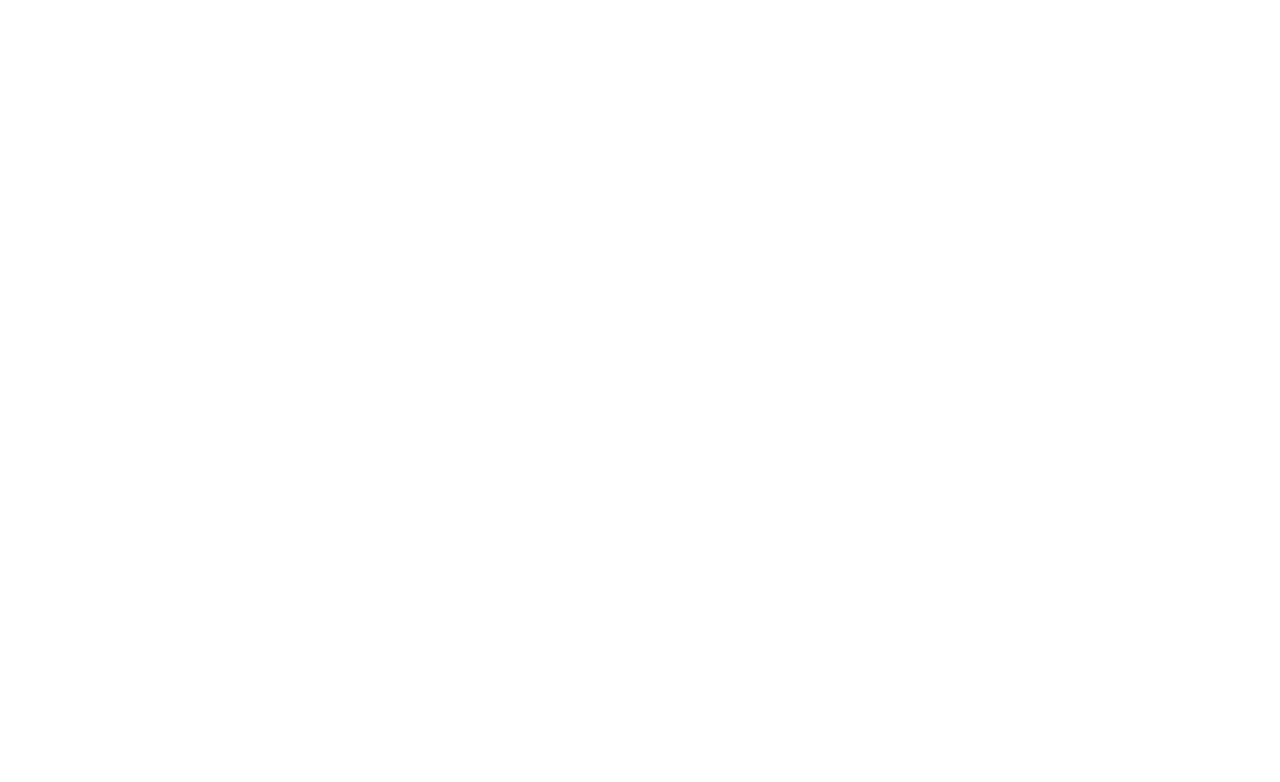
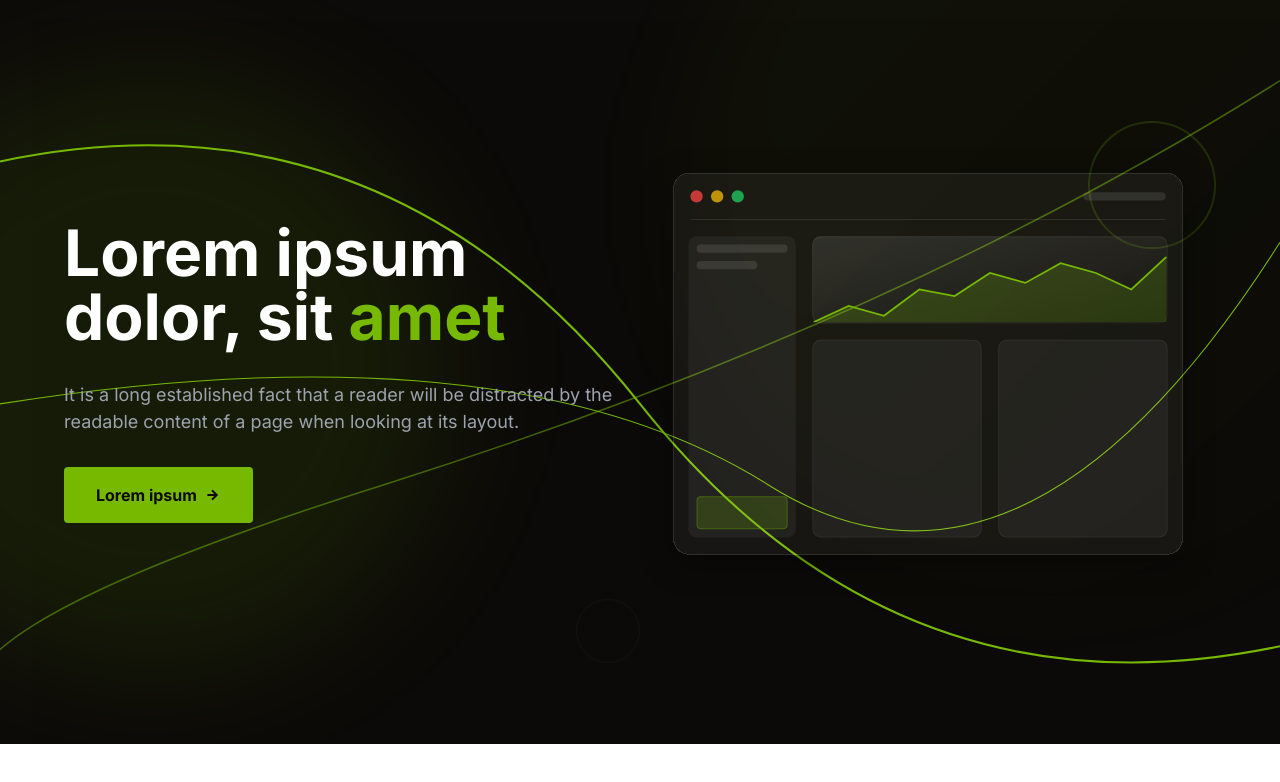
Before and after one commit to andre-menezes/ed-tech, a plain HTML site: page index.html in a window 1280 px wide. Drawn offline with nearby package versions, Linux system fonts and the light colour scheme.

Commit message:
feat: hero banner

```diff
--- /dev/null
+++ b/assets/styles/base.css
@@ -0,0 +1,108 @@
+:root {
+  --dark-color: #0c0a08;
+  --color-primary: #76b900;
+}
+
+* {
+  margin: 0;
+  padding: 0;
+  border: 0;
+  box-sizing: border-box;
+}
+
+*::before,
+*::after {
+  box-sizing: border-box;
+}
+
+html {
+  -webkit-font-smoothing: antialiased;
+  -moz-osx-font-smoothing: grayscale;
+  scroll-behavior: smooth;
+}
+
+body {
+  margin: 0;
+  padding: 0;
+  font-size: 16px;
+  font-family: Inter, sans-serif;
+  line-height: 1.5;
+  color: inherit;
+  background-color: inherit;
+}
+
+h1,
+h2,
+h3,
+h4,
+h5,
+h6 {
+  font-size: inherit;
+  font-weight: inherit;
+  line-height: inherit;
+}
+
+a {
+  color: inherit;
+  text-decoration: none;
+  cursor: pointer;
+  background-color: transparent;
+}
+
+a:focus-visible {
+  outline: 2px solid currentColor;
+  outline-offset: 2px;
+}
+
+button,
+input[type="button"],
+input[type="reset"],
+input[type="submit"] {
+  background: none;
+  color: inherit;
+  font: inherit;
+  cursor: pointer;
+  border: none;
+}
+
+button:focus-visible,
+input[type="button"]:focus-visible,
+input[type="reset"]:focus-visible,
+input[type="submit"]:focus-visible {
+  outline: 2px solid currentColor;
+  outline-offset: 2px;
+}
+
+input,
+textarea,
+select {
+  color: inherit;
+  font: inherit;
+  background-color: inherit;
+  border: 1px solid currentColor;
+  padding: 0.5rem;
+}
+
+input:focus,
+textarea:focus,
+select:focus {
+  outline: 2px solid var(--color-primary);
+  outline-offset: 2px;
+}
+
+textarea {
+  resize: vertical;
+  overflow: auto;
+}
+
+ul,
+ol {
+  list-style: none;
+}
+
+img,
+picture {
+  display: block;
+  max-width: 100%;
+  height: auto;
+}
--- /dev/null
+++ b/assets/styles/components.css
@@ -0,0 +1,56 @@
+.hero {
+  width: 100vw;
+  height: 743.75px;
+
+  background-color: var(--dark-color);
+  background-image: url("../images/hero-background.svg");
+  background-repeat: no-repeat;
+  background-size: cover;
+  background-position: center;
+
+  color: white;
+
+  align-items: center;
+  display: flex;
+  justify-content: space-between;
+
+  padding: clamp(2rem, 5vw, 4rem) clamp(4rem, 5vw, 8rem);
+}
+
+.hero__content {
+  display: flex;
+  flex-direction: column;
+  gap: 2rem;
+  padding: 2rem 0;
+}
+
+.hero__title {
+  font-size: clamp(3rem, 5vw, 4.5rem);
+  line-height: 1;
+  font-weight: 700;
+}
+
+.hero__title span {
+  color: var(--color-primary);
+}
+
+.hero__description {
+  color: #9ca3af;
+  font-size: clamp(1rem, 2.5vw, 1.125rem);
+  font-weight: 400;
+}
+
+.hero__skeleton {
+  box-sizing: border-box;
+  display: block;
+  width: 100%;
+  max-width: 100%;
+  height: auto;
+  object-fit: cover;
+}
+
+@media (max-width: 768px) {
+  .hero__skeleton {
+    display: none;
+  }
+}
--- /dev/null
+++ b/assets/styles/layout.css
@@ -0,0 +1,18 @@
+.container {
+  max-width: 1280px;
+  margin: 0 auto;
+}
+
+.two-columns {
+  width: 100%;
+  height: 100%;
+  display: grid;
+  place-items: center;
+  grid-template-columns: 1fr 1fr;
+}
+
+@media (max-width: 768px) {
+  .two-columns {
+    grid-template-columns: 1fr;
+  }
+}
--- /dev/null
+++ b/assets/styles/utilities.css
@@ -0,0 +1,20 @@
+.btn {
+  display: flex;
+  align-items: center;
+  justify-content: center;
+  padding: 1rem 2rem;
+  border-radius: 0.25rem;
+}
+
+.btn-primary {
+  background-color: var(--color-primary);
+  color: var(--dark-color);
+  font-weight: 700;
+  width: max-content;
+}
+
+.btn-primary span {
+  font-size: 1rem;
+  font-weight: 700;
+  margin-left: 0.5rem;
+}
--- a/index.html
+++ b/index.html
@@ -1,11 +1,42 @@
-<!DOCTYPE html>
+<!doctype html>
 <html lang="pt-BR">
-<head>
-  <meta charset="UTF-8">
-  <meta name="viewport" content="width=device-width, initial-scale=1.0">
-  <title>Ed Tech</title>
-</head>
-<body>
+  <head>
+    <meta charset="UTF-8" />
+    <meta name="viewport" content="width=device-width, initial-scale=1.0" />
+    <title>Ed Tech</title>
+    <link rel="stylesheet" href="assets/styles/base.css" />
+    <link rel="stylesheet" href="assets/styles/components.css" />
+    <link rel="stylesheet" href="assets/styles/layout.css" />
+    <link rel="stylesheet" href="assets/styles/utilities.css" />
+    <link rel="preconnect" href="https://fonts.googleapis.com" />
+    <link rel="preconnect" href="https://fonts.gstatic.com" crossorigin />
+    <link
+      href="https://fonts.googleapis.com/css2?family=Inter:ital,opsz,wght@0,14..32,100..900;1,14..32,100..900&display=swap"
+      rel="stylesheet"
+    />
+    <link
+      rel="stylesheet"
+      href="https://fonts.googleapis.com/css2?family=Material+Symbols+Outlined:opsz,wght,FILL,GRAD@20..48,100..700,0..1,-50..200"
+    />
+  </head>
+  <body>
+    <header class="hero">
+      <div class="container two-columns">
+        <div class="hero__content">
+          <h1 class="hero__title">Lorem ipsum dolor, sit <span>amet</span></h1>
+          <p class="hero__description">
+            It is a long established fact that a reader will be distracted by
+            the readable content of a page when looking at its layout.
+          </p>
 
-</body>
+          <button class="btn btn-primary">
+            Lorem ipsum
+            <span class="material-symbols-outlined">arrow_forward</span>
+          </button>
+        </div>
+
+        <img class="hero__skeleton" src="assets/images/hero-skeleton.svg" alt="hero skeleton" />
+      </div>
+    </header>
+  </body>
 </html>
```
Also changed, not shown: assets/images/hero-background.svg (added), assets/images/hero-skeleton.svg (added).
